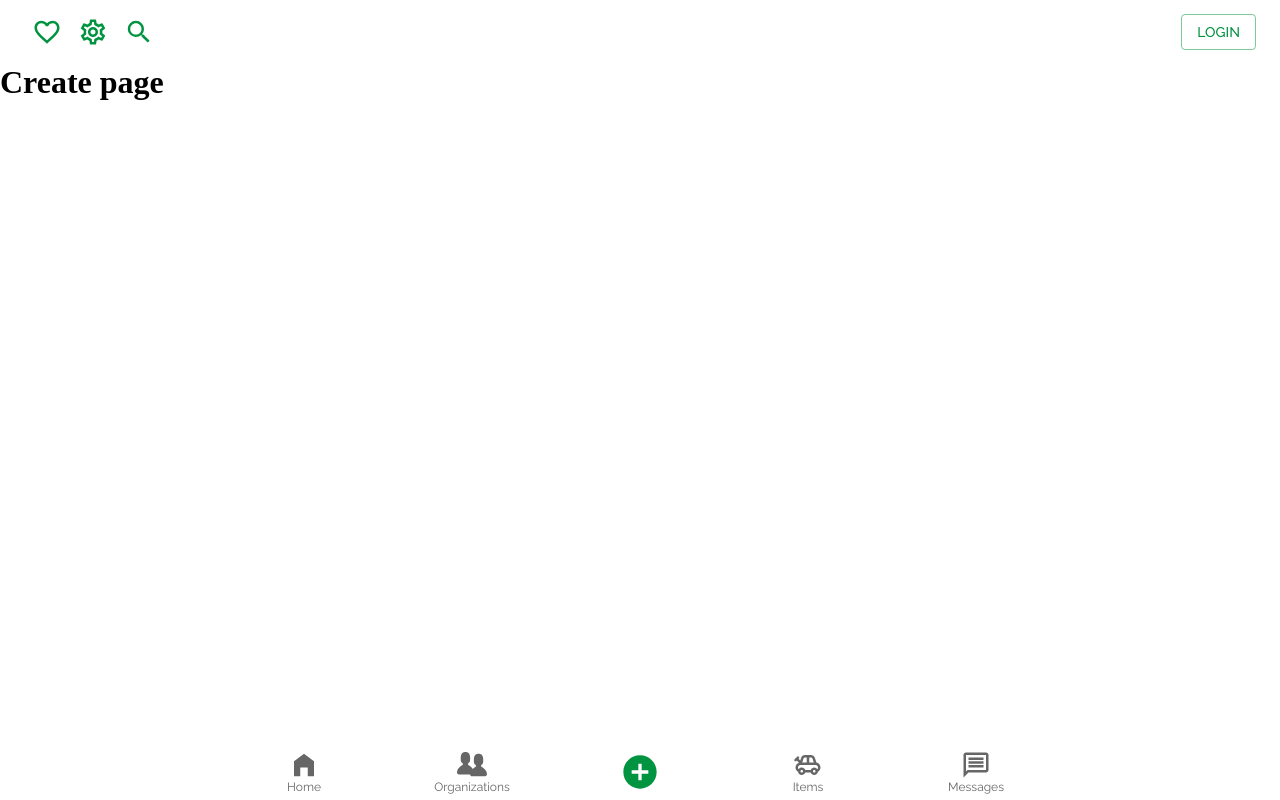
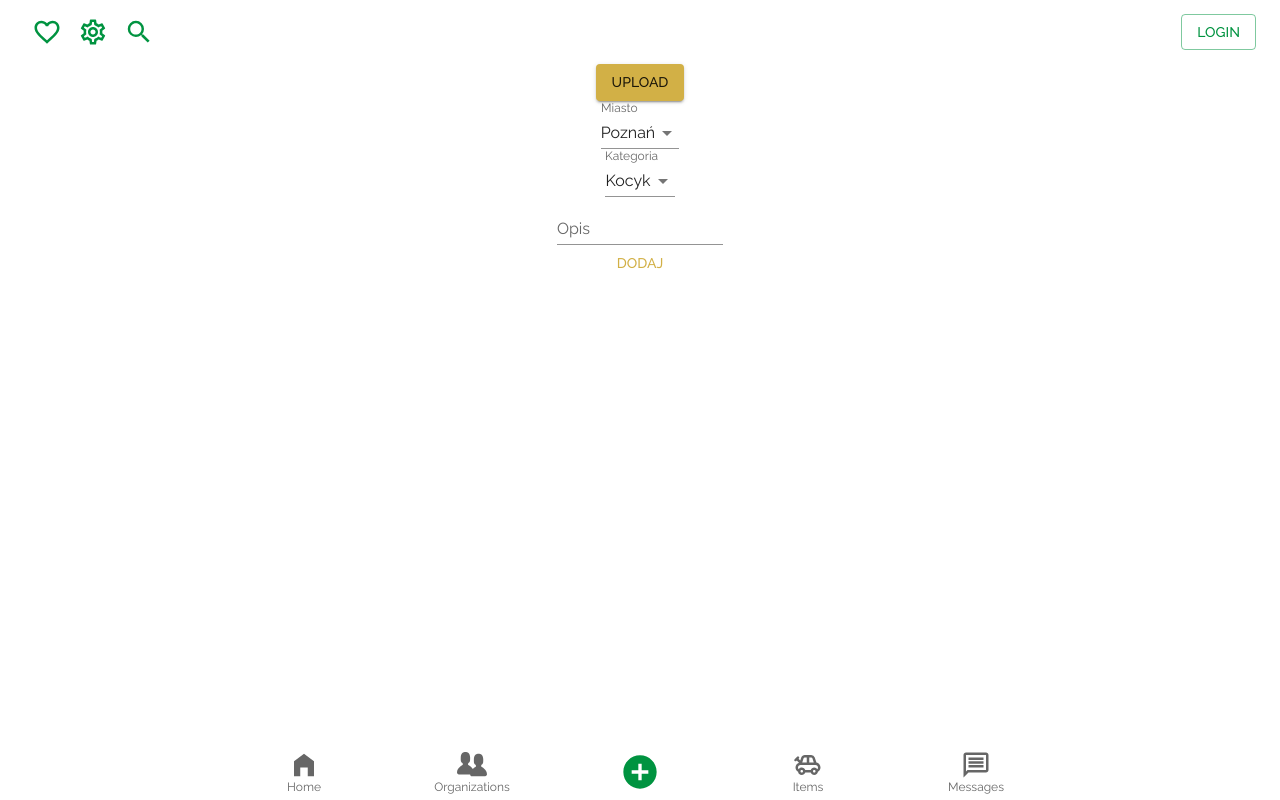
Before and after one commit to akai-org/pet-share-hackyeah-2021-frontend, a Next.js app: page /user/1/create in a window 1280 px wide. Built offline with nearby package versions, Linux system fonts and the light colour scheme.

Commit message:
Added create page

```diff
--- a/pages/user/[user]/create.tsx
+++ b/pages/user/[user]/create.tsx
@@ -1,7 +1,89 @@
+import { useAppContext } from '@context/AppContext';
+import { Item } from '@data/item';
+import { Button, Container, MenuItem, styled, TextField } from '@mui/material';
 import type { NextPage } from 'next';
+import React from 'react';
+
+const Input = styled('input')({
+  display: 'none',
+});
 
 const Create: NextPage = () => {
-  return <h1>Create page</h1>;
+  const { user } = useAppContext();
+  const [city, setCity] = React.useState('PZN');
+  const [category, setCategory] = React.useState('KOC');
+
+  const handleCityChange = (event) => {
+    setCity(event.target.value);
+  };
+
+  const handleCategoryChange = (event) => {
+    setCategory(event.target.value);
+  };
+
+  const addItem = () => {
+    user?.items.push(new Item('create_test'));
+  };
+
+  const cities = [
+    {
+      value: 'PZN',
+      label: 'Poznań',
+    },
+    {
+      value: 'WAR',
+      label: 'Warszawa',
+    },
+    {
+      value: 'KRK',
+      label: 'Kraków',
+    },
+  ];
+  const categories = [
+    {
+      value: 'KOC',
+      label: 'Kocyk',
+    },
+    {
+      value: 'KOT',
+      label: 'Koteczek',
+    },
+    {
+      value: 'KAR',
+      label: 'Karma',
+    },
+  ];
+  return (
+    <Container
+      sx={{
+        display: 'flex',
+        flexDirection: 'column',
+        alignItems: 'center',
+      }}
+    >
+      <label htmlFor="contained-button-file">
+        <Input accept="image/*" id="contained-button-file" multiple type="file" />
+        <Button variant="contained" component="span">
+          Upload
+        </Button>
+      </label>
+      <TextField variant="standard" select value={city} onChange={handleCityChange} label="Miasto">
+        {cities.map((option) => (
+          <MenuItem key={option.value} value={option.value}>
+            {option.label}
+          </MenuItem>
+        ))}
+      </TextField>
+      <TextField variant="standard" select value={category} onChange={handleCategoryChange} label="Kategoria">
+        {categories.map((option) => (
+          <MenuItem key={option.value} value={option.value}>
+            {option.label}
+          </MenuItem>
+        ))}
+      </TextField>
+      <TextField variant="standard" multiline label="Opis" />
+      <Button onClick={addItem}>Dodaj</Button>
+    </Container>
+  );
 };
-
 export default Create;
```
Also changed, not shown: pages/user/[user]/index.tsx (+10 -25 lines).
